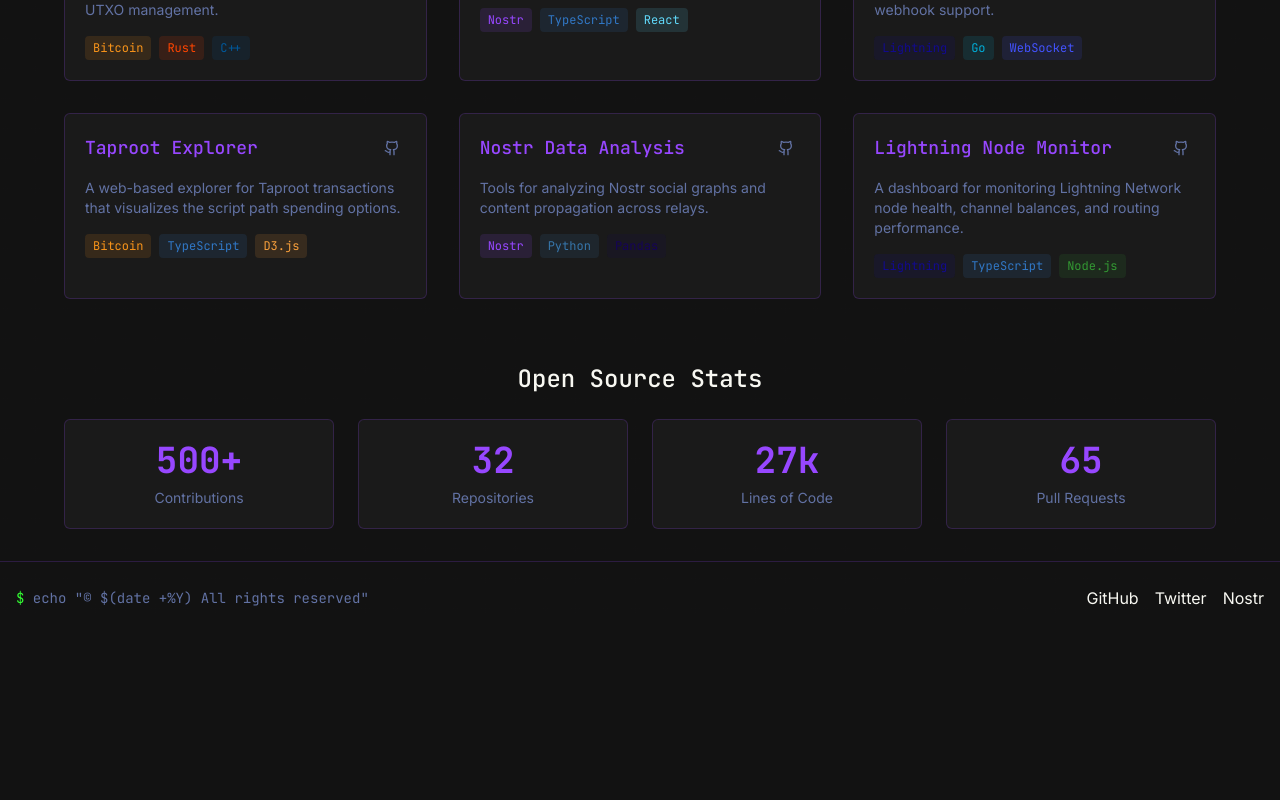
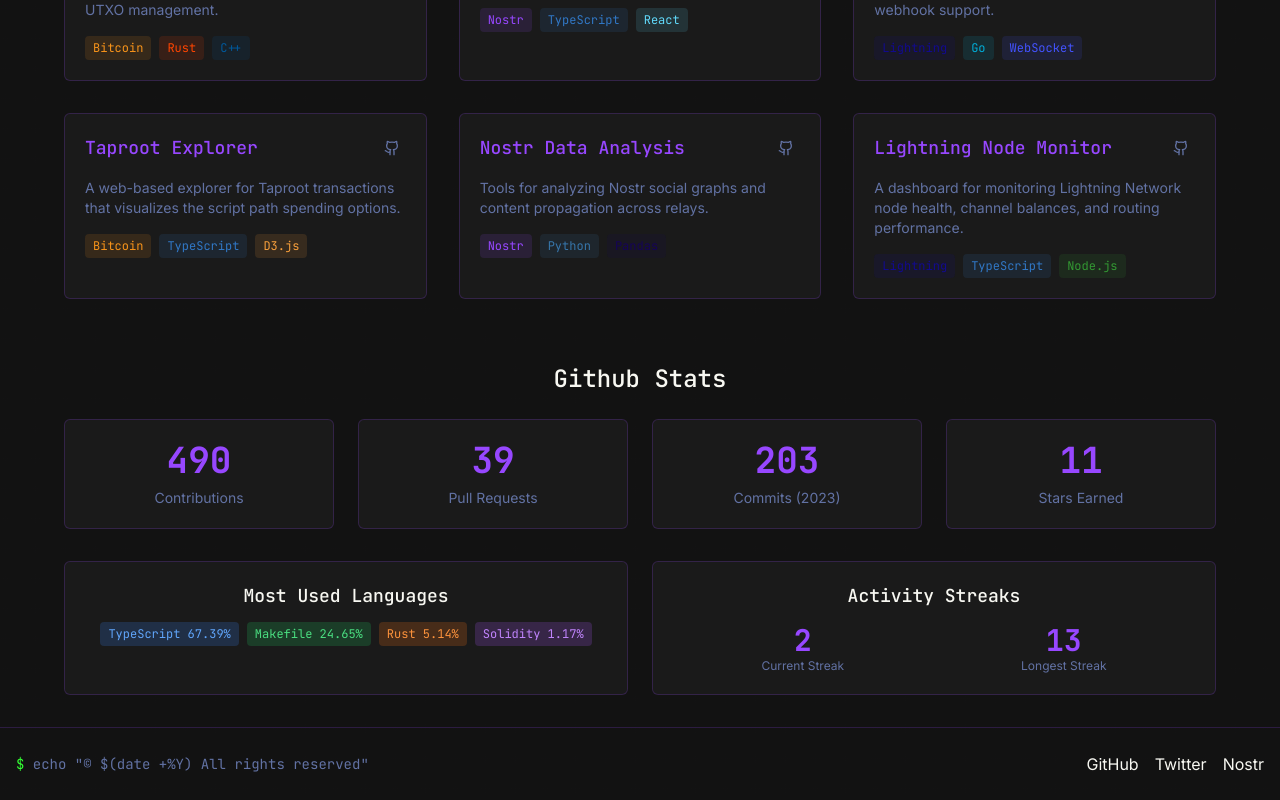
Before and after one commit to AndreaDiazCorreia/tech-terminal-identity, a React (Vite) app: page /projects in a window 1280 px wide. Shown: the part 416-1216 px from the top of the page. Before the commit the page ends 1050 px from the top, so only its background shows below. Built offline with nearby package versions, Linux system fonts and the light colour scheme.

Commit message:
change: stats

```diff
--- a/src/pages/Projects.tsx
+++ b/src/pages/Projects.tsx
@@ -84,7 +84,7 @@ func openChannel(nodePubkey string, amount uint64) (*lnrpc.ChannelPoint, error)
           Projects
         </div>
         <h1 className="text-3xl md:text-4xl font-mono font-bold">
-          Open Source Contributions
+          Open Source Contributions & Projects
         </h1>
         <p className="text-terminal-comment mt-2 max-w-2xl">
           A showcase of my work on Bitcoin, Nostr, and Lightning Network technologies. All projects are open-source and available on GitHub.
@@ -154,23 +154,48 @@ func openChannel(nodePubkey string, amount uint64) (*lnrpc.ChannelPoint, error)
       </div>
 
       <div className="mt-16 text-center">
-        <h2 className="text-2xl font-mono font-medium mb-6">Open Source Stats</h2>
+  <h2 className="text-2xl font-mono font-medium mb-6">Github Stats</h2>
   <div className="grid grid-cols-1 sm:grid-cols-2 lg:grid-cols-4 gap-6">
     <div className="tech-card">
-            <div className="text-4xl font-mono font-bold text-tech-nostrPurple mb-2">500+</div>
+      <div className="text-4xl font-mono font-bold text-tech-nostrPurple mb-2">490</div>
       <div className="text-terminal-comment text-sm">Contributions</div>
     </div>
     <div className="tech-card">
-            <div className="text-4xl font-mono font-bold text-tech-nostrPurple mb-2">32</div>
-            <div className="text-terminal-comment text-sm">Repositories</div>
+      <div className="text-4xl font-mono font-bold text-tech-nostrPurple mb-2">39</div>
+      <div className="text-terminal-comment text-sm">Pull Requests</div>
     </div>
     <div className="tech-card">
-            <div className="text-4xl font-mono font-bold text-tech-nostrPurple mb-2">27k</div>
-            <div className="text-terminal-comment text-sm">Lines of Code</div>
+      <div className="text-4xl font-mono font-bold text-tech-nostrPurple mb-2">203</div>
+      <div className="text-terminal-comment text-sm">Commits (2023)</div>
     </div>
     <div className="tech-card">
-            <div className="text-4xl font-mono font-bold text-tech-nostrPurple mb-2">65</div>
-            <div className="text-terminal-comment text-sm">Pull Requests</div>
+      <div className="text-4xl font-mono font-bold text-tech-nostrPurple mb-2">11</div>
+      <div className="text-terminal-comment text-sm">Stars Earned</div>
+    </div>
+  </div>
+
+  <div className="mt-8 grid grid-cols-1 sm:grid-cols-2 gap-6">
+    <div className="tech-card">
+      <h3 className="text-lg font-mono font-medium mb-3">Most Used Languages</h3>
+      <div className="flex flex-wrap gap-2 justify-center">
+        <span className="text-xs px-2 py-1 rounded font-mono bg-blue-500/20 text-blue-400">TypeScript 67.39%</span>
+        <span className="text-xs px-2 py-1 rounded font-mono bg-green-500/20 text-green-400">Makefile 24.65%</span>
+        <span className="text-xs px-2 py-1 rounded font-mono bg-orange-500/20 text-orange-400">Rust 5.14%</span>
+        <span className="text-xs px-2 py-1 rounded font-mono bg-purple-500/20 text-purple-400">Solidity 1.17%</span>
+      </div>
+    </div>
+    <div className="tech-card">
+      <h3 className="text-lg font-mono font-medium mb-3">Activity Streaks</h3>
+      <div className="flex justify-around">
+        <div>
+          <div className="text-3xl font-mono font-bold text-tech-nostrPurple">2</div>
+          <div className="text-terminal-comment text-xs">Current Streak</div>
+        </div>
+        <div>
+          <div className="text-3xl font-mono font-bold text-tech-nostrPurple">13</div>
+          <div className="text-terminal-comment text-xs">Longest Streak</div>
+        </div>
+      </div>
     </div>
   </div>
 </div>
```
Lines whose indentation alone changed are shown as unchanged.
